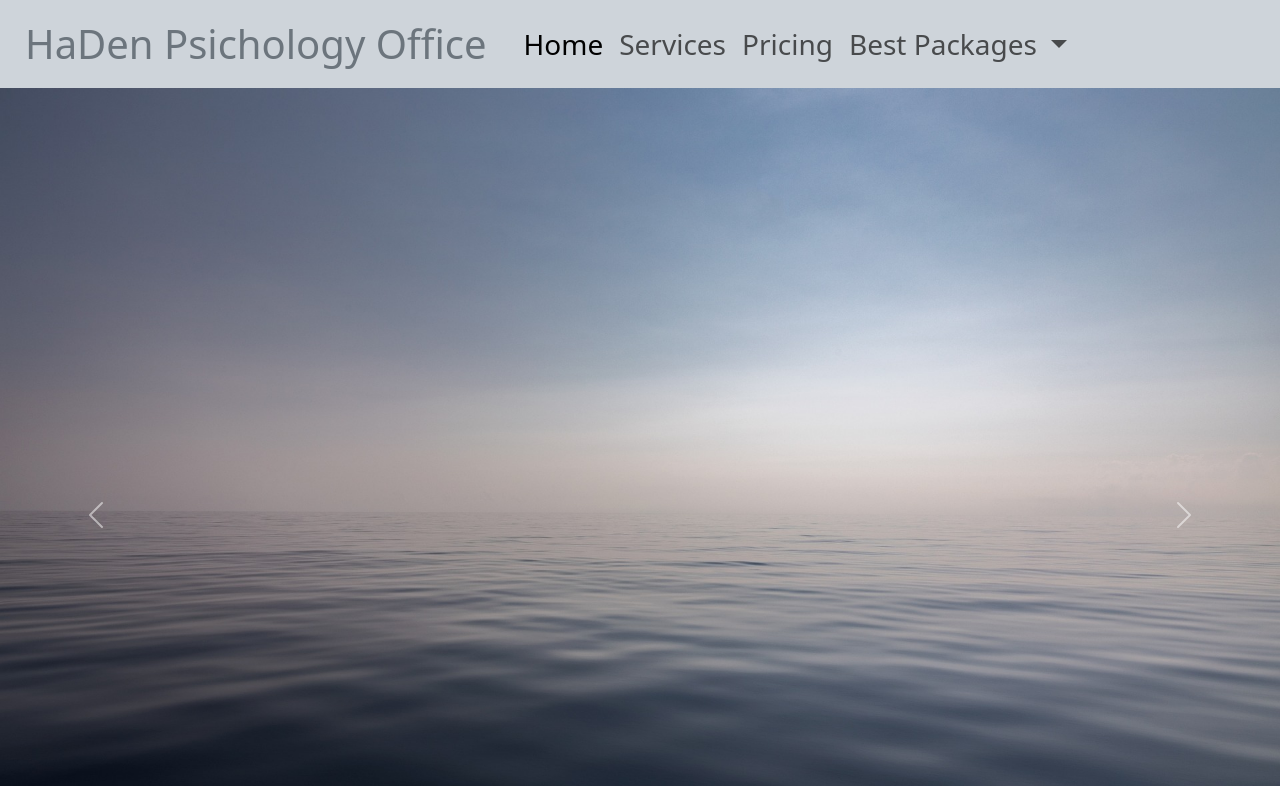
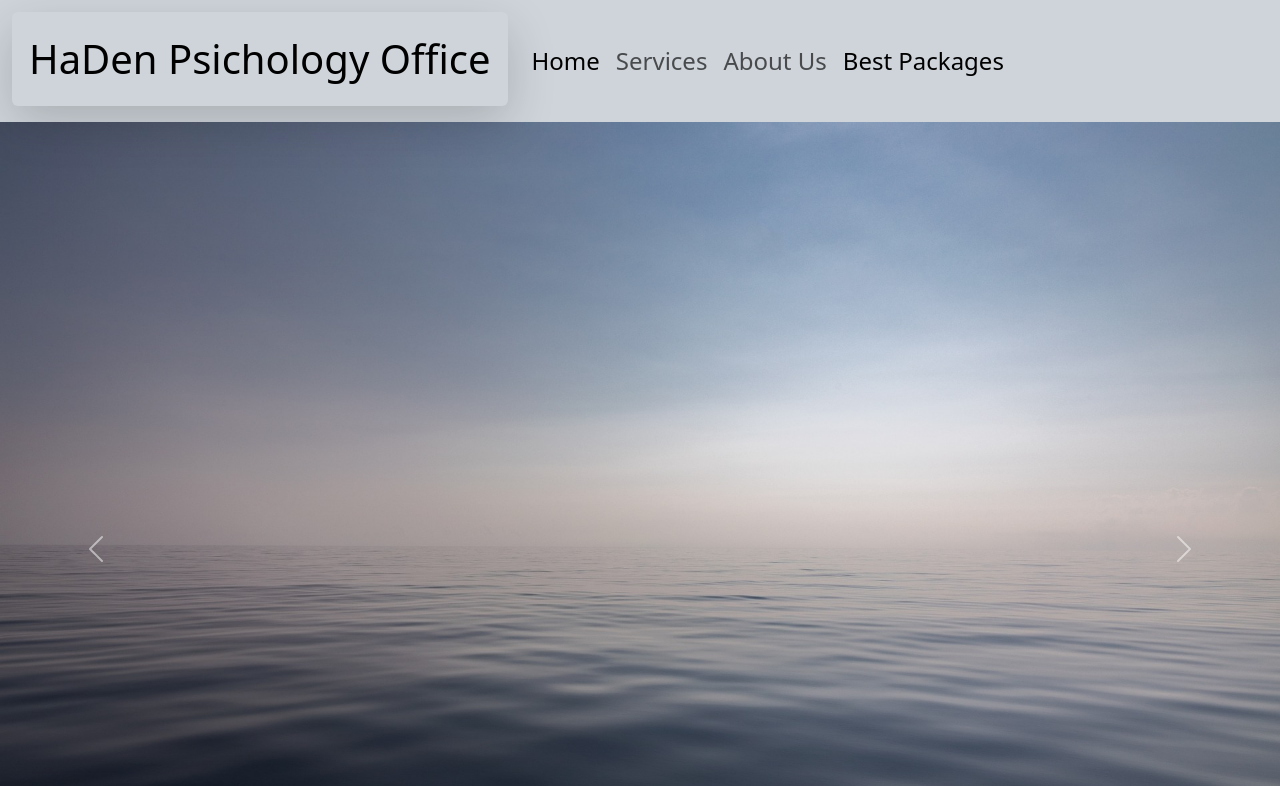
Before and after one commit to nathanbale/Project-2-in-Bootstrap, a plain HTML site: page index.html in a window 1280 px wide. Shown: the top 786 px of the page. Drawn offline with nearby package versions, Linux system fonts and the light colour scheme.

Commit message:
New look Navbar+Contact form

```diff
--- a/index.html
+++ b/index.html
@@ -5,7 +5,7 @@
     <meta charset="UTF-8">
     <meta http-equiv="X-UA-Compatible" content="IE=edge">
     <meta name="viewport" content="width=device-width, initial-scale=1.0">
-    <title>Document</title>
+    <title>Bootstrap Project #2</title>
 </head>
 
 <body>
@@ -15,16 +15,16 @@
     <head>
         <meta charset="utf-8">
         <meta name="viewport" content="width=device-width, initial-scale=1">
-        <title>Bootstrap demo</title>
+        <title>HaDen Psichology Office</title>
         <link href="https://cdn.jsdelivr.net/npm/bootstrap@5.3.0-alpha1/dist/css/bootstrap.min.css" rel="stylesheet"
             integrity="sha384-GLhlTQ8iRABdZLl6O3oVMWSktQOp6b7In1Zl3/Jr59b6EGGoI1aFkw7cmDA6j6gD" crossorigin="anonymous">
     </head>
 
     <body>
         <!-- navbar -->
-        <nav class="navbar navbar-expand-lg bg-dark-subtle ">
+        <nav class="navbar navbar-expand-lg bg-dark-subtle sticky-top  ">
             <div class="container-fluid">
-                <a class="navbar-brand btn btn-secondary-subtle  text-secondary fs-1 " href="#">HaDen Psichology
+                <a class="navbar-brand btn btn-secondary-subtle  text-dark-subtle fs-1 shadow-lg p-3 mb-2 mt-1 bg-body-rounded " href="#">HaDen Psichology
                     Office</a>
                 <button class="navbar-toggler" type="button" data-bs-toggle="collapse"
                     data-bs-target="#navbarNavDropdown" aria-controls="navbarNavDropdown" aria-expanded="false"
@@ -34,16 +34,16 @@
                 <div class="collapse navbar-collapse" id="navbarNavDropdown">
                     <ul class="navbar-nav">
                         <li class="nav-item">
-                            <a class="nav-link active fs-3" aria-current="page" href="#">Home</a>
+                            <a class="nav-link active fs-4" aria-current="page" href="#">Home</a>
                         </li>
                         <li class="nav-item">
-                            <a class="nav-link fs-3" href="#">Services</a>
+                            <a class="nav-link fs-4 " href="#">Services</a>
                         </li>
                         <li class="nav-item">
-                            <a class="nav-link fs-3" href="#">Pricing</a>
+                            <a class="nav-link fs-4" href="#">About Us</a>
                         </li>
                         <li class="nav-item dropdown">
-                            <a class="nav-link dropdown-toggle fs-3" href="#" role="button" data-bs-toggle="dropdown"
+                            <a class="nav-link active fs-4 btn btn-white" href="#" role="button" data-bs-toggle="dropdown"
                                 aria-expanded="false">
                                 Best Packages
                             </a>
@@ -128,7 +128,7 @@
                     </div>
 
 
-                    <button type="submit" class="btn btn-primary">Submit</button>
+                    <button type="submit" class="btn btn-dark">Submit</button>
                 </form>
             </div>
             <div class="col-md-5">
```
